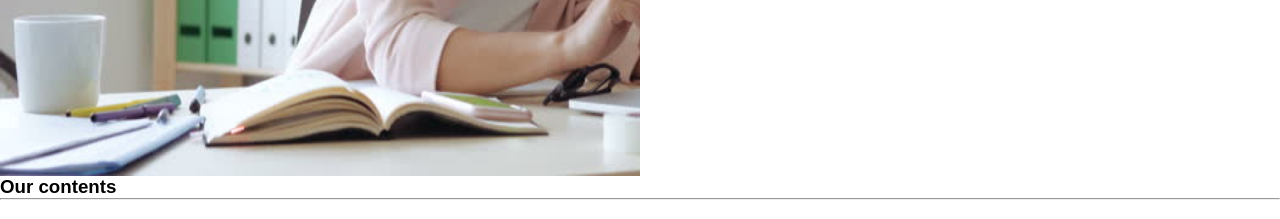
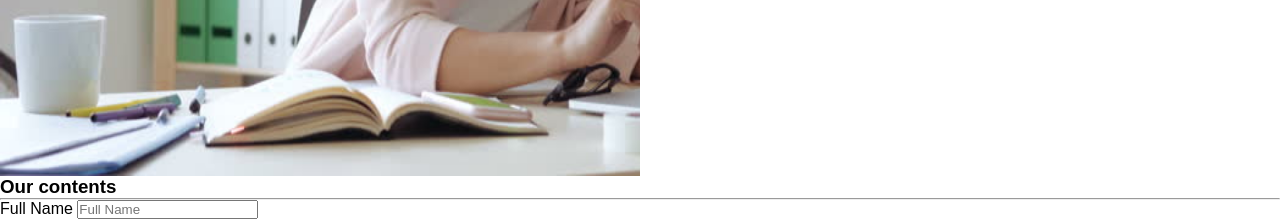
Before and after one commit to Varsh18/CSE360, a PHP site: page / in a window 1280 px wide. Shown: the part 1344-1563 px from the top of the page. Run offline with PHP 8.4, Linux system fonts and the light colour scheme.

Commit message:
Add name input text

```diff
--- a/index.php
+++ b/index.php
@@ -98,5 +98,15 @@
   <hr/>
   </div>
   </div>
+  <div id="contact-us">
+  <div id="fill-form">
+  <div class="text">
+    <span>Full Name</span>
+    <input type="text" placeholder="Full Name" id="name" name="name"/>
+  </div>
+  </div>
+  <div id="address-info">
+  </div>
+  </div>
   </body>
 </html>
```
